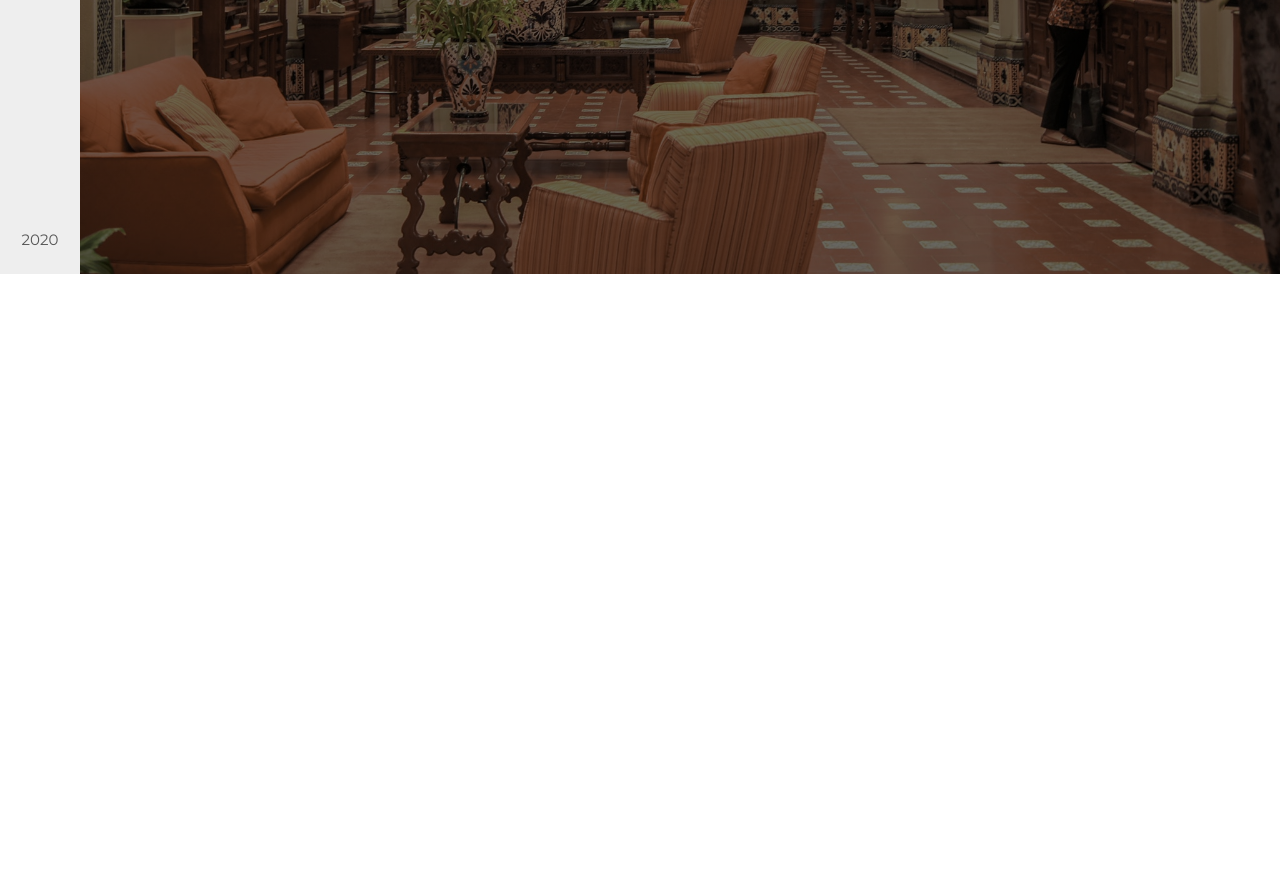
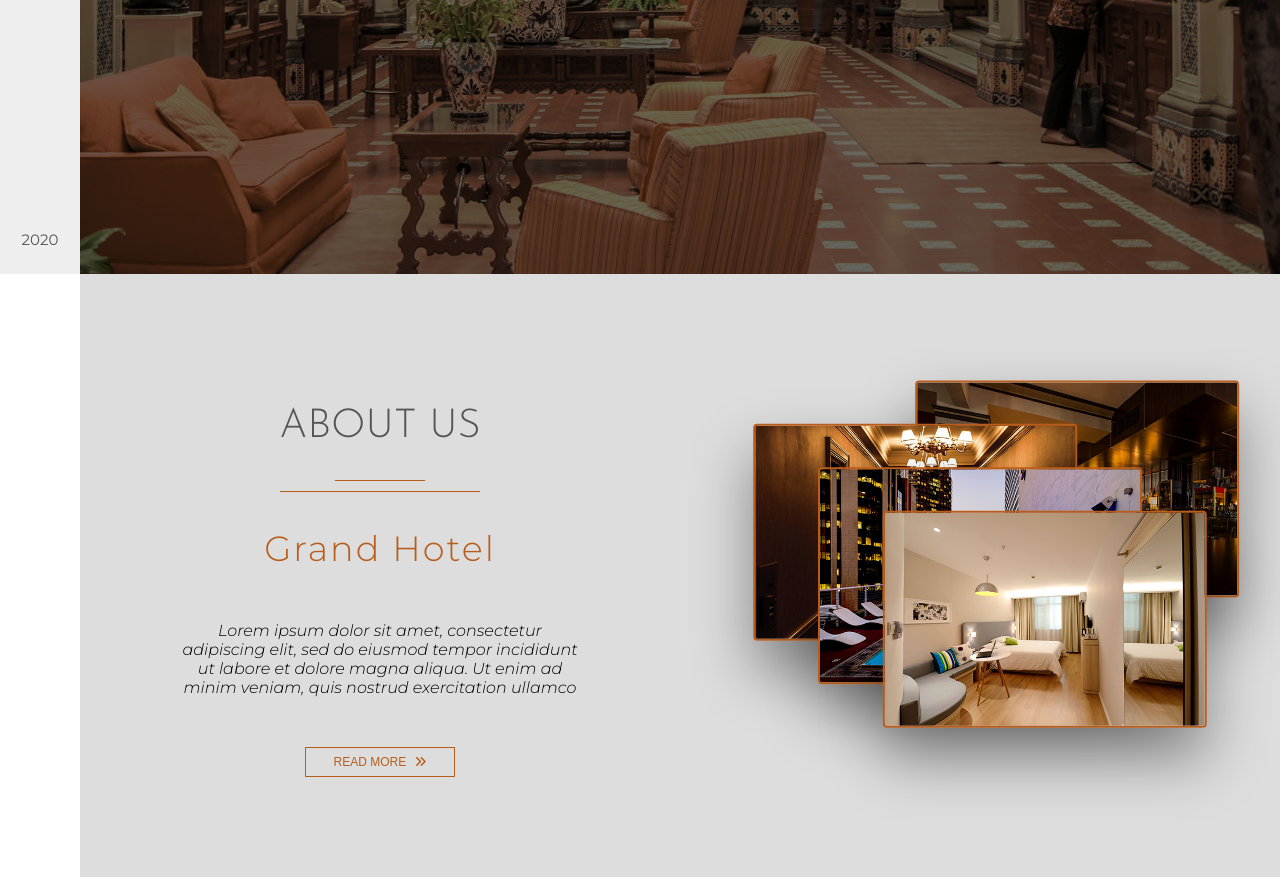
Before and after one commit to Macpeters/css_grid_project, a plain HTML site: page index.html in a window 1280 px wide. Shown: the part 526-1403 px from the top of the page. Before the commit the page ends 800 px from the top, so only its background shows below. Drawn offline with Linux system fonts and the light colour scheme.

Commit message:
about us section

```diff
--- a/css/style.css
+++ b/css/style.css
@@ -292,3 +292,102 @@ body {
   }
 }
 /* End Header */
+
+/* About Us */
+.about-us  {
+  margin-left: 8rem;
+  display: flex;
+  background-color: #ddd;
+}
+
+.about-us-content {
+  flex: 0 1 50%;
+  display: flex;
+  flex-direction: column;
+  justify-content: center;
+  align-items: center;
+  padding: 10rem;
+  box-sizing: border-box;
+}
+.about-us-heading {
+  font-family: 'Josefin Sans', sans-serif;
+  font-size: 4rem;
+  font-weight: 300;
+  text-transform: uppercase;
+  color: #555;
+}
+.small-underline {
+  width: 9rem;
+  height: .1rem;
+  background-color: #b85d1c;
+  margin: 0 auto  1rem auto;
+}
+.big-underline {
+  width: 20rem;
+  height: .1rem;
+  background-color: #b85d1c;
+}
+.sub-heading {
+  font-size: 3.5rem;
+  font-weight: 300;
+  letter-spacing: .2rem;
+  color: #b85d1c;
+}
+.about-us-paragraph  {
+  font-size: 1.6rem;
+  font-style: italic;
+  font-weight: 300;
+  text-align: center;
+  margin-bottom: 5rem;
+}
+.about-us-btn  {
+  width: 15rem;
+  padding: .7rem .5rem;
+  font-family: 'Monsterrat', sans-serif;
+  font-size: 1.2rem;
+  text-transform: uppercase;
+  color: #b85d1c;
+  background-color: transparent;
+  border: .1rem solid #b85d1c;
+  outline: none;
+  cursor: pointer;
+}
+.btn-arrow {
+  margin-left: .5rem;
+  transition: margin-left .4s;
+}
+.about-us-btn:hover .btn-arrow  {
+  margin-left: 1.5rem;
+}
+
+.about-us-images {
+  flex: 1 1;
+  position: relative;
+}
+
+.image {
+  width: 32rem;
+  position: absolute;
+  top: 50%;
+  left: 50%;
+  box-shadow: 0 3rem 6rem rgba(0, 0, 0, .4);
+  border-radius: .4rem;
+  border: .2rem solid #b85d1c;
+}
+
+.image-1 {
+  transform: translate(-20%, -90%);
+}
+.image-2  {
+  transform: translate(-70%, -70%);
+}
+.image-3 {
+  transform: translate(-50%, -50%);
+}
+.image-4 {
+  transform: translate(-30%, -30%);
+}
+
+
+
+/* End About Us */
--- a/index.html
+++ b/index.html
@@ -116,5 +116,36 @@
 
     <!-- End Header -->
 
+    <!-- About Us -->
+
+    <section class="about-us">
+      <div class="about-us-content">
+        <h1 class="about-us-heading">About Us</h1>
+        <div class="underline">
+          <div class="small-underline"></div>
+          <div class="big-underline"></div>
+        </div>
+        <!-- did we just go from h1 to h3 -->
+        <h3 class="sub-heading">Grand Hotel</h3>
+        <p class="about-us-paragraph">Lorem ipsum dolor sit amet, consectetur adipiscing elit, sed do
+          eiusmod tempor incididunt ut labore et dolore magna aliqua. Ut enim ad minim veniam, quis
+          nostrud exercitation ullamco
+        </p>
+        <button class="about-us-btn">
+          Read More
+          <i class="fas fa-angle-double-right btn-arrow"></i>
+        </button>
+      </div>
+
+      <div class="about-us-images">
+        <img src="img/about-us-img-1.jpeg" class="image image-1">
+        <img src="img/about-us-img-2.jpeg" class="image image-2">
+        <img src="img/about-us-img-3.jpeg" class="image image-3">
+        <img src="img/about-us-img-4.jpeg" class="image image-4">
+      </div>
+    </section>
+
+     <!-- End About Us -->
+
   </body>
 </html>
```
